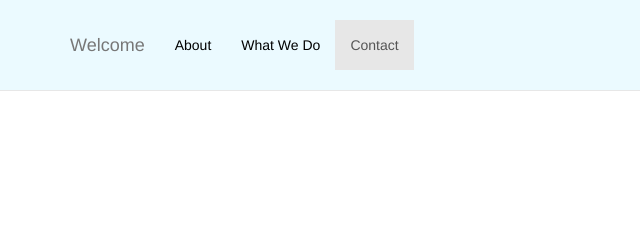
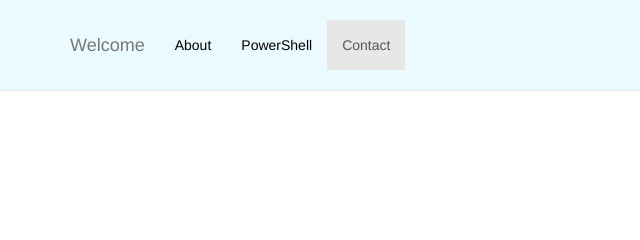
Before and after one commit to HippHamster/Site, a plain HTML site: page index.html in a window 1280 px wide. Shown: the top 240 px of the page, 0-640 px from the left. Drawn offline with Linux system fonts and the light colour scheme.

Commit message:
Update index.html

```diff
--- a/index.html
+++ b/index.html
@@ -32,7 +32,7 @@
                         <a class="page-scroll" href="#about">About</a>
                     </li>
                     <li>
-                        <a class="page-scroll" href="#whatwedo">What We Do</a>
+                        <a class="page-scroll" href="#whatwedo">PowerShell</a>
                     </li>
                     <li>
                         <a class="page-scroll" href="#contact">Contact</a>
```
